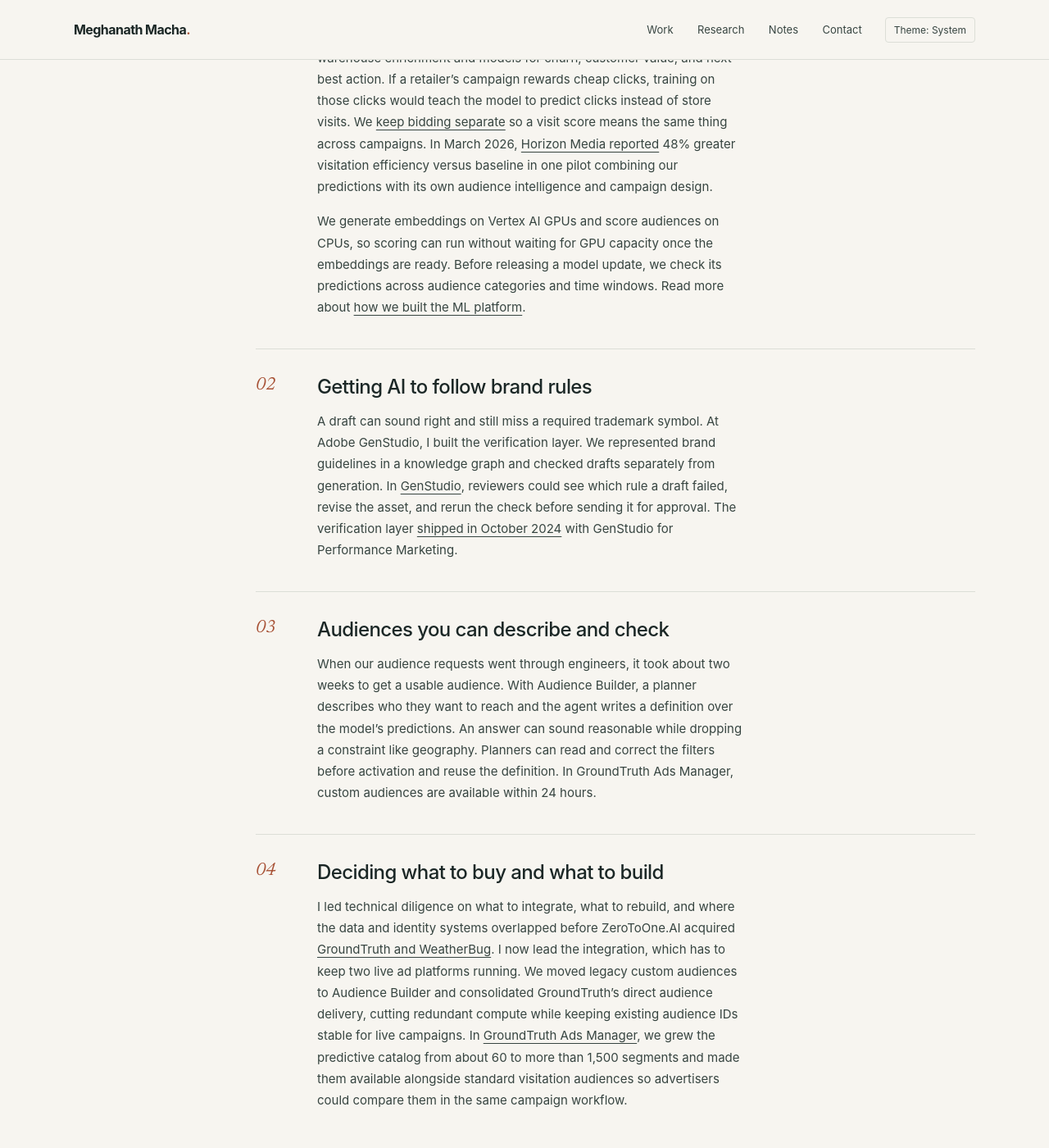
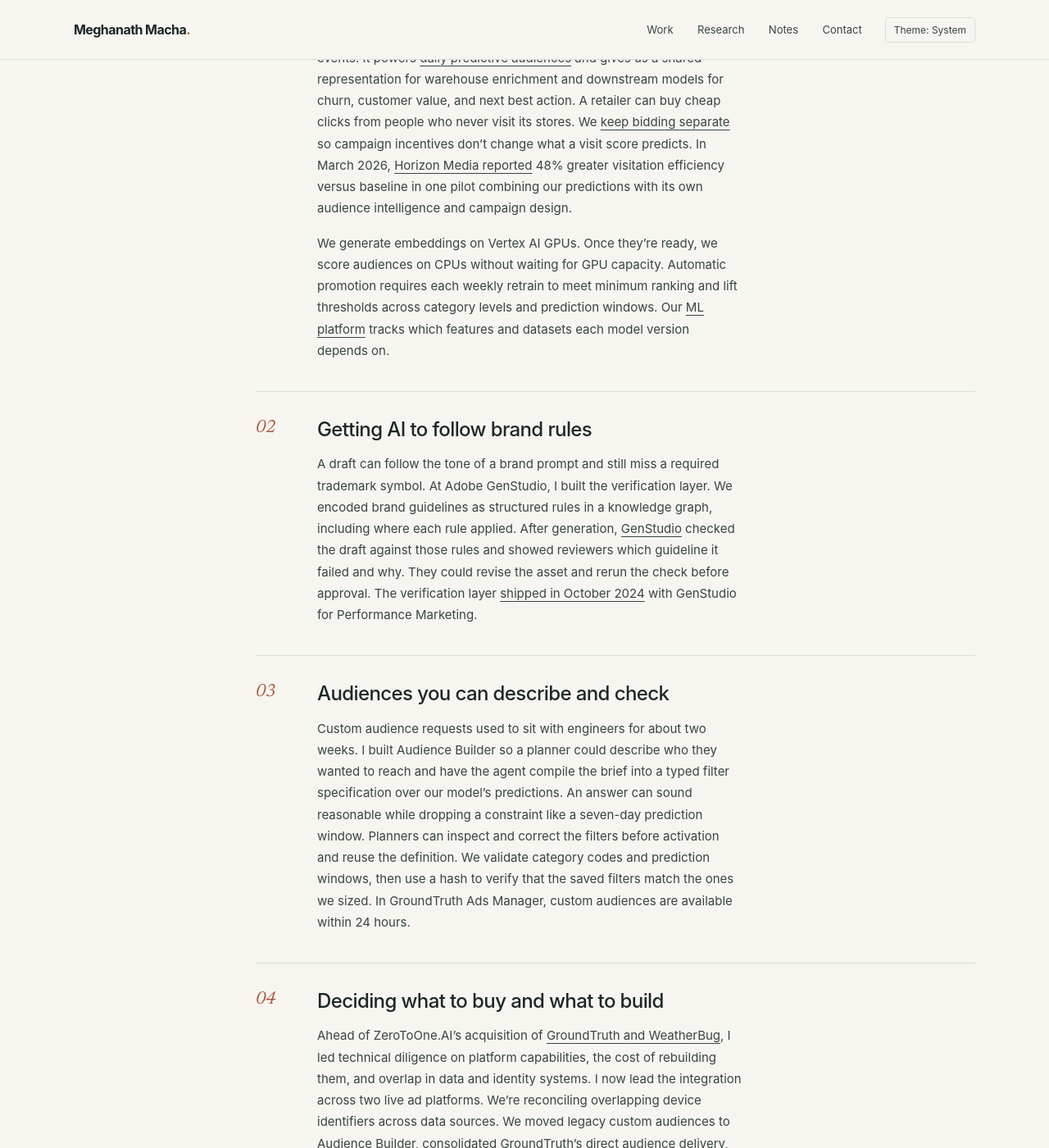
Before and after one commit to mmacha/mmacha.github.io, a Jekyll site: the page built from index.html, in a window 1280 px wide and 1400 px high, scrolled down 954 px. Shown: the whole window at 82% size. Built offline with Jekyll 4.4.1, drawn with Linux system fonts in a browser that asks for light colours; some of the changed text lies outside the part shown.

Commit message:
Explain the mechanisms behind the selected work

```diff
--- a/index.html
+++ b/index.html
@@ -24,20 +24,20 @@ og_type: profile
     <div class="work-list">
       <article class="work-item"><div class="work-number">01</div><div>
         <h3>One model, many products</h3>
-        <p>We replaced separate audience classifiers with a shared model that powers <a href="https://www.groundtruth.com/article/zerotoone-ai-dynamic-intent-prediction/" target="_blank" rel="noopener noreferrer">daily predictive audiences</a> and provides a starting point for warehouse enrichment and models for churn, customer value, and next best action. If a retailer’s campaign rewards cheap clicks, training on those clicks would teach the model to predict clicks instead of store visits. We <a href="/notes/2026/10/19/a-model-is-not-a-bidder/">keep bidding separate</a> so a visit score means the same thing across campaigns. In March 2026, <a href="https://martech-pulse.com/text-interviews/horizon-media-evp-head-of-platform-partnerships-john-koenigsbergs-exclusive-interview-with-martech-pulse-on-predictive-ai/" target="_blank" rel="noopener noreferrer">Horizon Media reported</a> 48% greater visitation efficiency versus baseline in one pilot combining our predictions with its own audience intelligence and campaign design.</p>
-        <p>We generate embeddings on Vertex AI GPUs and score audiences on CPUs, so scoring can run without waiting for GPU capacity once the embeddings are ready. Before releasing a model update, we check its predictions across audience categories and time windows. Read more about <a href="https://blog.platform.zerotoone.ai/blog/what-we-learned-building-our-ml-platform/" target="_blank" rel="noopener noreferrer">how we built the ML platform</a>.</p>
+        <p>We replaced single-purpose audience classifiers with a transformer-based behavioral model trained on sequences of physical and digital events. It powers <a href="https://www.groundtruth.com/article/zerotoone-ai-dynamic-intent-prediction/" target="_blank" rel="noopener noreferrer">daily predictive audiences</a> and gives us a shared representation for warehouse enrichment and downstream models for churn, customer value, and next best action. A retailer can buy cheap clicks from people who never visit its stores. We <a href="/notes/2026/10/19/a-model-is-not-a-bidder/">keep bidding separate</a> so campaign incentives don’t change what a visit score predicts. In March 2026, <a href="https://martech-pulse.com/text-interviews/horizon-media-evp-head-of-platform-partnerships-john-koenigsbergs-exclusive-interview-with-martech-pulse-on-predictive-ai/" target="_blank" rel="noopener noreferrer">Horizon Media reported</a> 48% greater visitation efficiency versus baseline in one pilot combining our predictions with its own audience intelligence and campaign design.</p>
+        <p>We generate embeddings on Vertex AI GPUs. Once they’re ready, we score audiences on CPUs without waiting for GPU capacity. Automatic promotion requires each weekly retrain to meet minimum ranking and lift thresholds across category levels and prediction windows. Our <a href="https://blog.platform.zerotoone.ai/blog/what-we-learned-building-our-ml-platform/" target="_blank" rel="noopener noreferrer">ML platform</a> tracks which features and datasets each model version depends on.</p>
       </div></article>
       <article class="work-item"><div class="work-number">02</div><div>
         <h3>Getting AI to follow brand rules</h3>
-        <p>A draft can sound right and still miss a required trademark symbol. At Adobe GenStudio, I built the verification layer. We represented brand guidelines in a knowledge graph and checked drafts separately from generation. In <a href="https://experienceleague.adobe.com/en/docs/genstudio-for-performance-marketing/user-guide/guidelines/brand-validation" target="_blank" rel="noopener noreferrer">GenStudio</a>, reviewers could see which rule a draft failed, revise the asset, and rerun the check before sending it for approval. The verification layer <a href="https://news.adobe.com/news/2024/10/101424-genstudio-for-performance-marketing" target="_blank" rel="noopener noreferrer">shipped in October 2024</a> with GenStudio for Performance Marketing.</p>
+        <p>A draft can follow the tone of a brand prompt and still miss a required trademark symbol. At Adobe GenStudio, I built the verification layer. We encoded brand guidelines as structured rules in a knowledge graph, including where each rule applied. After generation, <a href="https://experienceleague.adobe.com/en/docs/genstudio-for-performance-marketing/user-guide/guidelines/brand-validation" target="_blank" rel="noopener noreferrer">GenStudio</a> checked the draft against those rules and showed reviewers which guideline it failed and why. They could revise the asset and rerun the check before approval. The verification layer <a href="https://news.adobe.com/news/2024/10/101424-genstudio-for-performance-marketing" target="_blank" rel="noopener noreferrer">shipped in October 2024</a> with GenStudio for Performance Marketing.</p>
       </div></article>
       <article class="work-item"><div class="work-number">03</div><div>
         <h3>Audiences you can describe and check</h3>
-        <p>When our audience requests went through engineers, it took about two weeks to get a usable audience. With Audience Builder, a planner describes who they want to reach and the agent writes a definition over the model’s predictions. An answer can sound reasonable while dropping a constraint like geography. Planners can read and correct the filters before activation and reuse the definition. In GroundTruth Ads Manager, custom audiences are available within 24 hours.</p>
+        <p>Custom audience requests used to sit with engineers for about two weeks. I built Audience Builder so a planner could describe who they wanted to reach and have the agent compile the brief into a typed filter specification over our model’s predictions. An answer can sound reasonable while dropping a constraint like a seven-day prediction window. Planners can inspect and correct the filters before activation and reuse the definition. We validate category codes and prediction windows, then use a hash to verify that the saved filters match the ones we sized. In GroundTruth Ads Manager, custom audiences are available within 24 hours.</p>
       </div></article>
       <article class="work-item"><div class="work-number">04</div><div>
         <h3>Deciding what to buy and what to build</h3>
-        <p>I led technical diligence on what to integrate, what to rebuild, and where the data and identity systems overlapped before ZeroToOne.AI acquired <a href="https://www.prnewswire.com/news-releases/zerotooneai-acquires-groundtruth-to-deploy-at-scale-an-ai-driven-predictive-intelligence-platform-for-enterprise-decision-systems-302724815.html" target="_blank" rel="noopener noreferrer">GroundTruth and WeatherBug</a>. I now lead the integration, which has to keep two live ad platforms running. We moved legacy custom audiences to Audience Builder and consolidated GroundTruth’s direct audience delivery, cutting redundant compute while keeping existing audience IDs stable for live campaigns. In <a href="https://help.groundtruth.com/hc/en-us/articles/51864249180307-Predictive-AI-Audiences-from-ZeroToOne-AI" target="_blank" rel="noopener noreferrer">GroundTruth Ads Manager</a>, we grew the predictive catalog from about 60 to more than 1,500 segments and made them available alongside standard visitation audiences so advertisers could compare them in the same campaign workflow.</p>
+        <p>Ahead of ZeroToOne.AI’s acquisition of <a href="https://www.prnewswire.com/news-releases/zerotooneai-acquires-groundtruth-to-deploy-at-scale-an-ai-driven-predictive-intelligence-platform-for-enterprise-decision-systems-302724815.html" target="_blank" rel="noopener noreferrer">GroundTruth and WeatherBug</a>, I led technical diligence on platform capabilities, the cost of rebuilding them, and overlap in data and identity systems. I now lead the integration across two live ad platforms. We’re reconciling overlapping device identifiers across data sources. We moved legacy custom audiences to Audience Builder, consolidated GroundTruth’s direct audience delivery, and retired redundant compute pipelines while preserving audience IDs for live campaigns. In <a href="https://help.groundtruth.com/hc/en-us/articles/51864249180307-Predictive-AI-Audiences-from-ZeroToOne-AI" target="_blank" rel="noopener noreferrer">GroundTruth Ads Manager</a>, we grew the predictive catalog from about 60 to more than 1,500 segments. Advertisers can compare them with standard visitation audiences in the same campaign workflow.</p>
       </div></article>
     </div>
   </section>
@@ -66,7 +66,7 @@ og_type: profile
   <section id="about" class="section wrap" aria-labelledby="about-title">
     <div class="section-head"><div></div><div><h2 id="about-title">About</h2></div></div>
     <div class="two-col"><div></div><div class="bio-content">
-      <p>I’ve taken models from research into production at the Carnegie Mellon spin-out that became ZeroToOne.AI, as a founding engineer on Adobe GenStudio, and again after returning to ZeroToOne.AI to build the Large Behavioral Model. I have a PhD in Information Systems from Carnegie Mellon, where I worked on privacy-preserving models of location data. I’ve published in ISR, KDD, DMKD, and Management Science.</p>
+      <p>I’ve taken models from research into production at the Carnegie Mellon spin-out that became ZeroToOne.AI, as a founding engineer on Adobe GenStudio, and again after returning to ZeroToOne.AI to build the Large Behavioral Model. I have a PhD in Information Systems from Carnegie Mellon, where I worked on privacy-preserving models of location data. My current research asks how much a model trained on sparse location histories can tell us about a future visit beyond what the most recent visit already tells us. I’ve published in ISR, KDD, DMKD, and Management Science.</p>
       <p>I design systems so people can inspect what they’re about to use. That means keeping audience filters readable, checking brand rules separately from generation, and keeping the meaning of an intent score consistent across products.</p>
     </div></div>
   </section>
```
